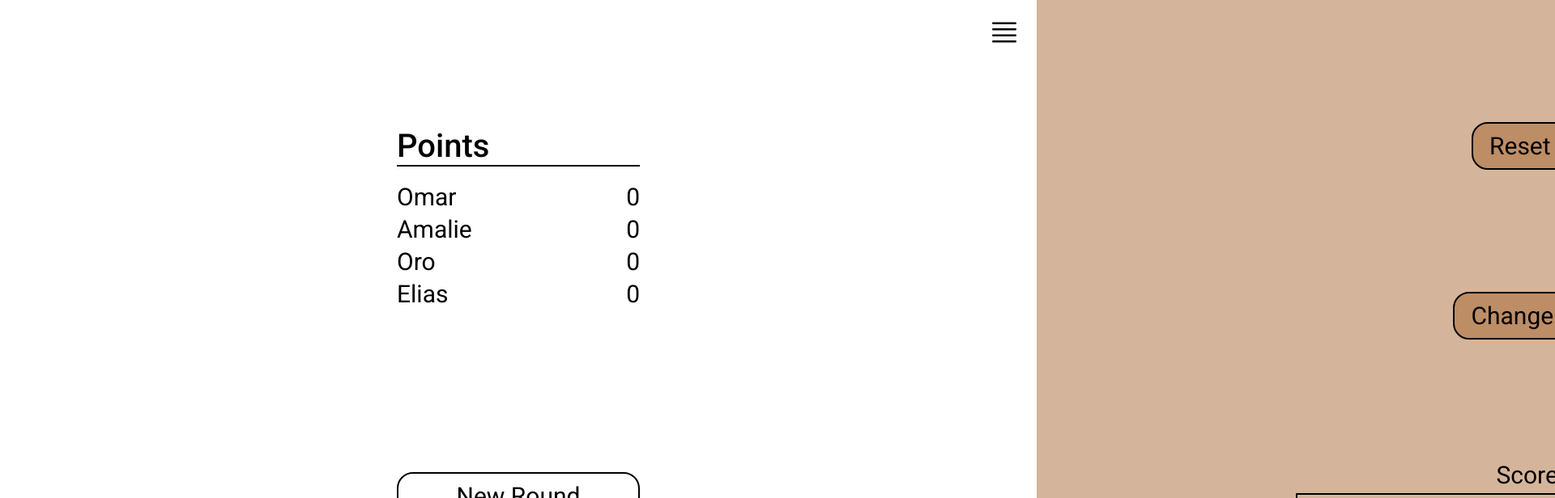
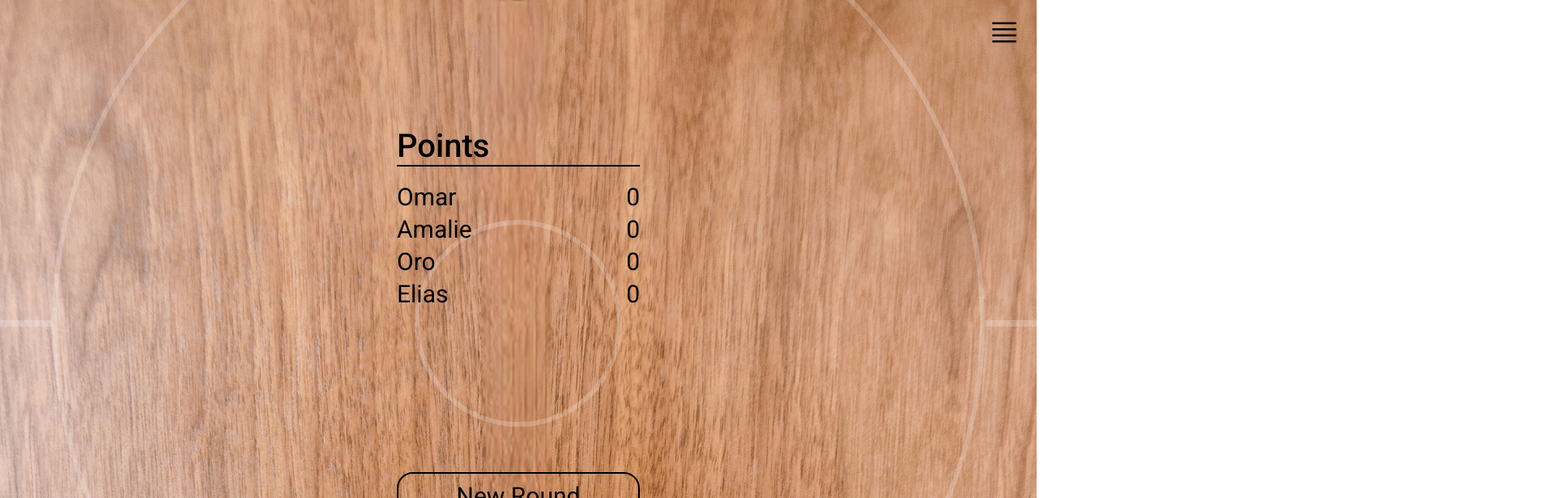
Before and after one commit to 0mar0mrani/crokinole, a SvelteKit app: page / in a window 1280 px wide. Shown: the top 616 px of the page at 81% size, 1920 px wide, since content can reach past the window. Built offline with nearby package versions, Linux system fonts and the light colour scheme.

Commit message:
Styled background of container

```diff
--- a/src/routes/+page.svelte
+++ b/src/routes/+page.svelte
@@ -4,6 +4,16 @@
 
 <div class="container">
 	<Crokinole/>
+
+
+	<div class="crokinole__board">
+		<div class="crokinole__inner-circle"></div>
+		<div class="crokinole__outer-circle"></div>
+		<div class="crokinole__line-top"></div>
+		<div class="crokinole__line-right"></div>
+		<div class="crokinole__line-bottom"></div>
+		<div class="crokinole__line-left"></div>
+	</div>
 </div>
 
 <style>
@@ -14,5 +24,78 @@
 		align-items: center;
 		width: 100dvw;
 		height: 100dvh;
+		background-image: url('/src/assets/background.jpg');
+		background-size: cover;
+		overflow: hidden;
+	}
+
+	.crokinole__board {
+		position: absolute;
+		left: 0;
+		top: 50%;
+		transform: translateY(-50%);
+		width: 100%;
+		aspect-ratio: 1 / 1;
+	}
+
+	.crokinole__inner-circle {
+		position: absolute;
+		border: solid rgb(255, 255, 255, 0.2) 6px;
+		top: 50%;
+		left: 50%;
+		transform: translate(-50%, -50%);
+		width: 20%;
+		aspect-ratio: 1 / 1;
+		border-radius: 100%;
+		z-index: 0;
+	}
+
+	.crokinole__outer-circle {
+		position: absolute;
+		border: solid rgb(255, 255, 255, 0.2) 6px;
+		top: 50%;
+		left: 50%;
+		transform: translate(-50%, -50%);
+		width: 90%;
+		aspect-ratio: 1 / 1;
+		border-radius: 100%;
+		z-index: 0;
+	}
+
+	.crokinole__line-left,
+	.crokinole__line-right,
+	.crokinole__line-bottom,
+	.crokinole__line-top {
+		position: absolute;
+		border: solid rgb(255, 255, 255, 0.2) 4px;
+	}
+
+
+	.crokinole__line-left{
+		top: 50%;
+		left: -95%;
+		width: 100%;
+		transform: translateY(-50%);
+	}
+
+	.crokinole__line-right{
+		top: 50%;
+		right: -95%;
+		width: 100%;
+		transform: translateY(-50%);
+	}
+
+	.crokinole__line-top{
+		top: -143.5%;
+		left: 50%;
+		transform: translateX(-50%);
+		height: 149%;
+	}
+
+	.crokinole__line-bottom{
+		bottom: -94.5%;
+		left: 50%;
+		transform: translateX(-50%);
+		height: 100%;
 	}
 </style>
```
